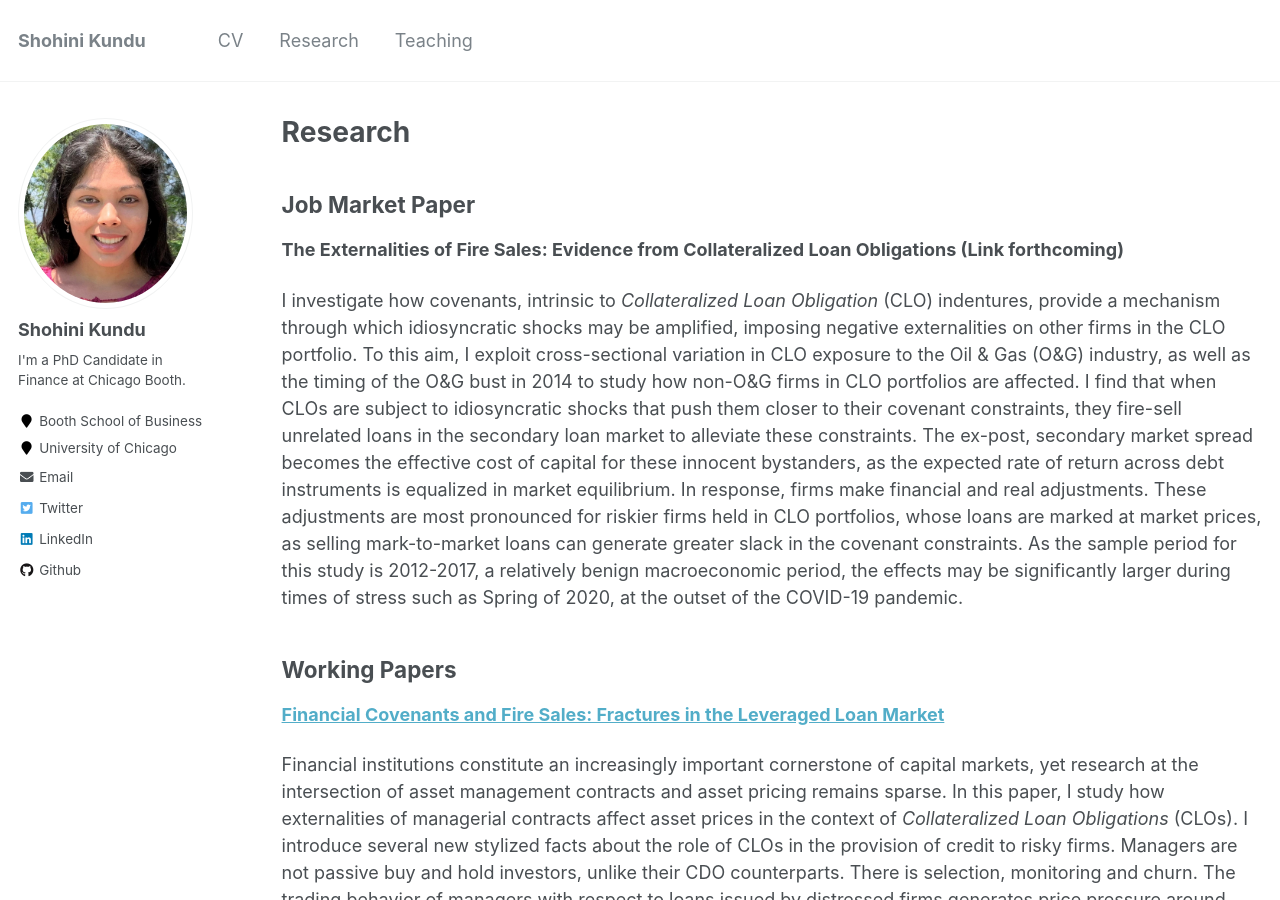
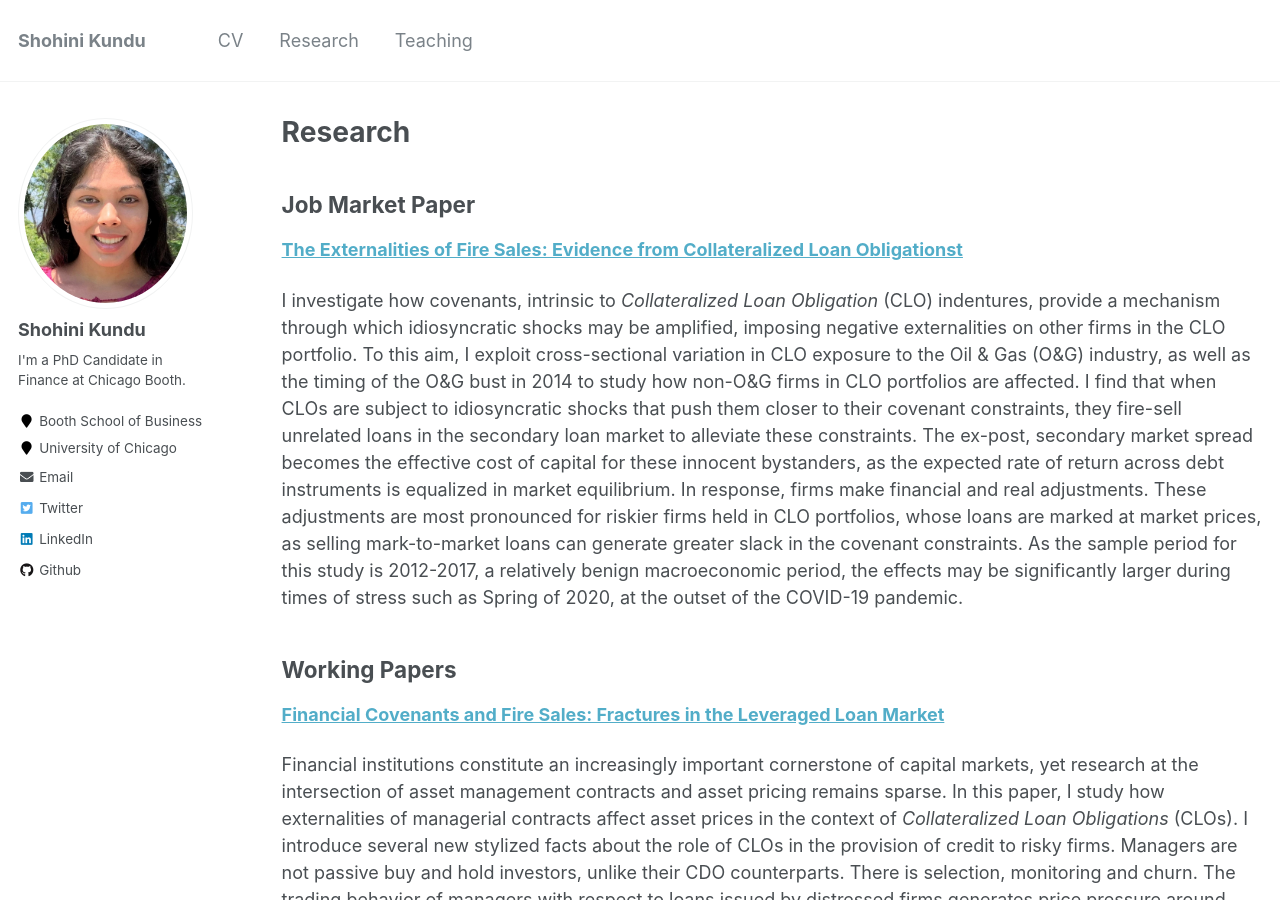
Before and after one commit to shohinikundu/shohinikundu.github.io, a Jekyll site: the page built from _pages/research.md, in a window 1280 px wide and 900 px high. Built offline with Jekyll 4.4.1, drawn with Linux system fonts in a browser that asks for light colours.

Commit message:
Update research.md

```diff
--- a/_pages/research.md
+++ b/_pages/research.md
@@ -5,7 +5,7 @@ permalink: /research/
 author_profile: true
 ---
 ## Job Market Paper
-**The Externalities of Fire Sales: Evidence from Collateralized Loan Obligations (Link forthcoming)**
+<a href="../files/SK3.pdf">**The Externalities of Fire Sales: Evidence from Collateralized Loan Obligationst**</a>
 
 I investigate how covenants, intrinsic to *Collateralized Loan Obligation* (CLO) indentures, provide a mechanism through which idiosyncratic shocks may be amplified, imposing negative externalities on other firms in the CLO portfolio. To this aim, I exploit cross-sectional variation in CLO exposure to the Oil & Gas (O&G) industry, as well as the timing of the O&G bust in 2014 to study how non-O&G firms in CLO portfolios are affected. I find that when CLOs are subject to idiosyncratic shocks that push them closer to their covenant constraints, they fire-sell unrelated loans in the secondary loan market to alleviate these constraints. The ex-post, secondary market spread becomes the effective cost of capital for these innocent bystanders, as the expected rate of return across debt instruments is equalized in market equilibrium. In response, firms make financial and real adjustments. These adjustments are most pronounced for riskier firms held in CLO portfolios, whose loans are marked at market prices, as selling mark-to-market loans can generate greater slack in the covenant constraints. As the sample period for this study is 2012-2017, a relatively benign macroeconomic period, the effects may be significantly larger during times of stress such as Spring of 2020, at the outset of the COVID-19 pandemic.
 
```
